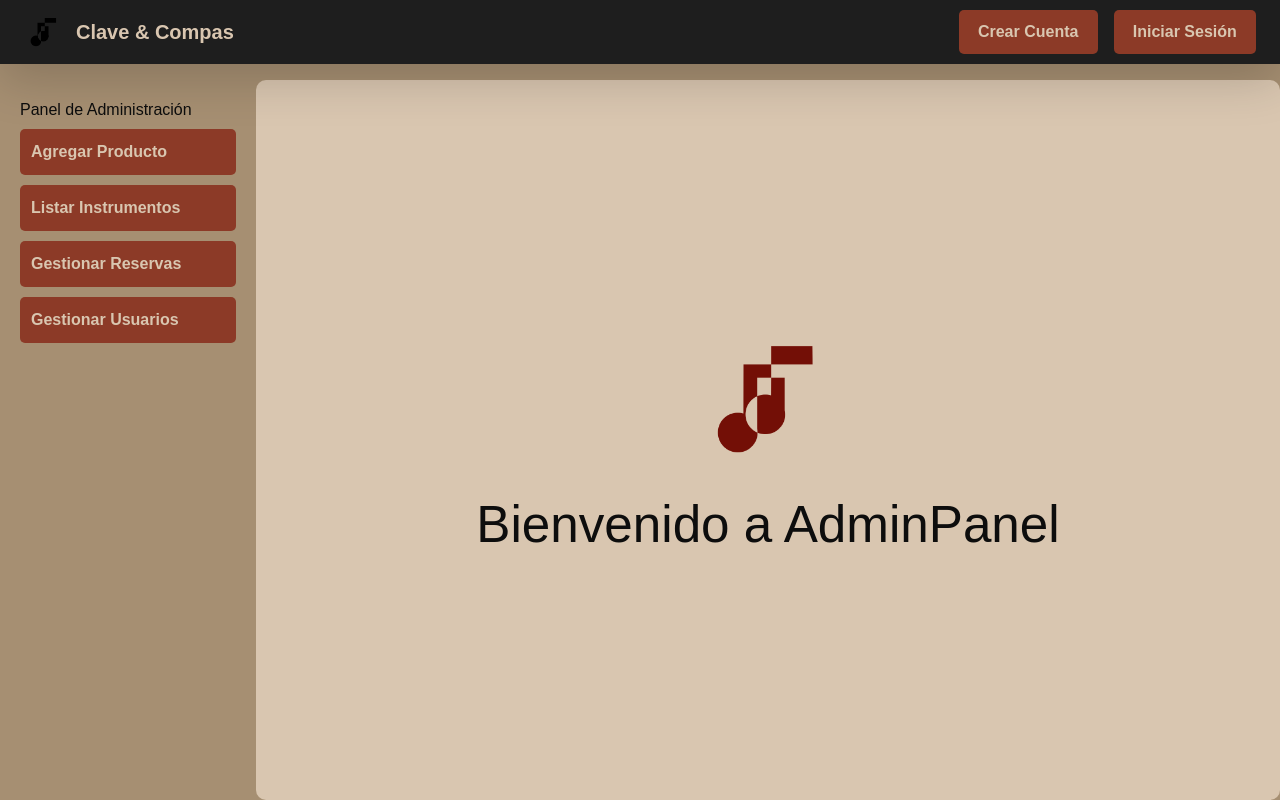
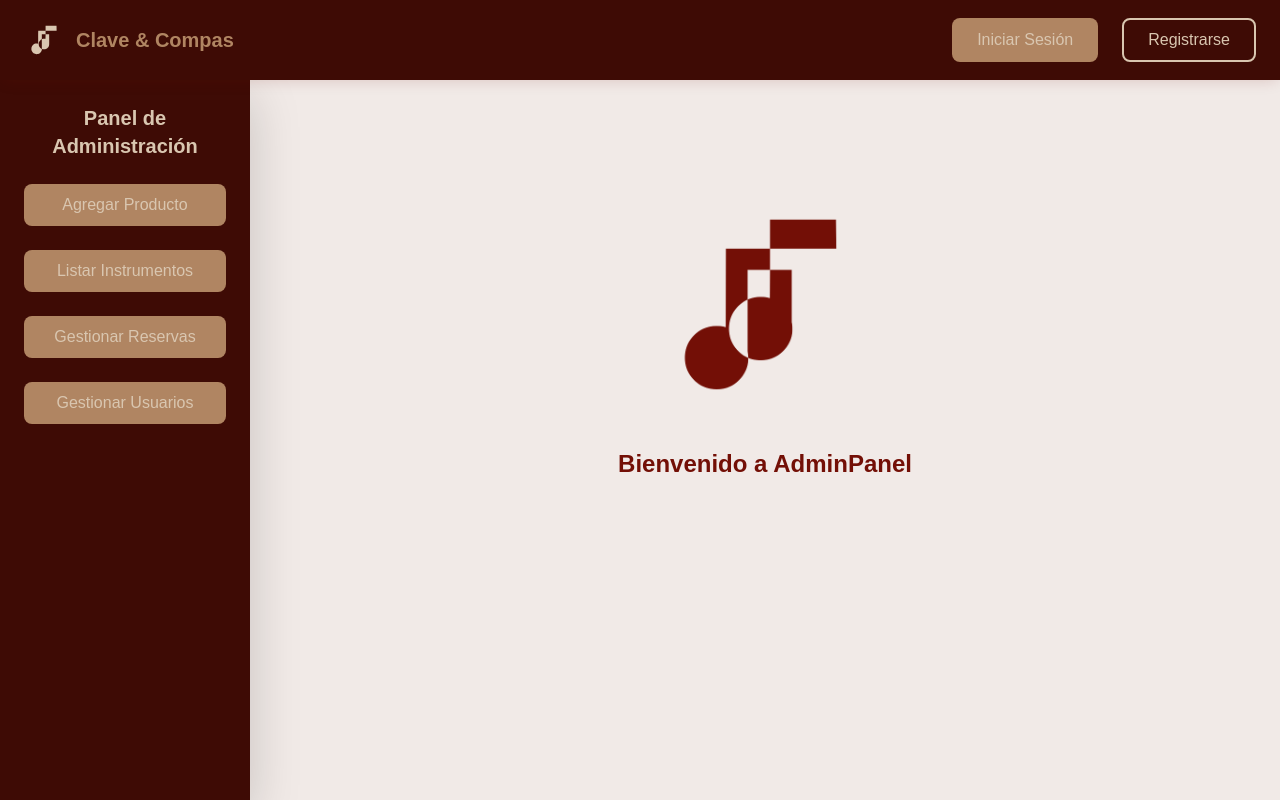
Before and after one commit to toniix/Projecto-Integrador-Frontend, a React (Vite) app: page /admin in a window 1280 px wide. Built offline with nearby package versions, Linux system fonts and the light colour scheme; no server answers.

Commit message:
estilos del home y panel de administracion

```diff
--- a/src/App.css
+++ b/src/App.css
@@ -7,21 +7,21 @@
    ====================================================== */
 
 :root {
-  --color1: #a68f72;
+  --color1: #c6bcb0;
   --color2: #d9c6b0;
   --color3: #8c3a27;
   --color4: #d95a4e;
   --color5: #0d0d0d;
 }
 
-/* html,
+html,
 body {
-  background: var(--co);
+  background: #f1eae7;
   margin: 0;
   padding: 0;
   box-sizing: border-box;
   font-family: "Alata", sans-serif;
-} */
+}
 
 /* header {
   width: 100%;
@@ -42,14 +42,14 @@ header a:hover {
   text-decoration: none;
 } */
 
-.logo a {
+/* .logo a {
   display: flex;
   align-items: center;
   text-decoration: none;
   color: #d9c6b0;
-}
+} */
 
-.logo img {
+/* .logo img {
   height: 40px;
   margin-right: 10px;
 }
@@ -60,12 +60,12 @@ nav ul {
   gap: 20px;
   margin: 0;
   padding: 0;
-}
+} */
 
-nav a {
+/* nav a {
   color: #d9c6b0;
   text-decoration: none;
-}
+} */
 
 /* .auth-buttons button {
   background: #d95a4e;
@@ -80,9 +80,9 @@ nav a {
   outline: none;
 } */
 
-.auth-buttons button + button {
+/* .auth-buttons button + button {
   margin-left: 10px;
-}
+} */
 
 /* .auth-buttons button:hover {
   background: #a83221;
@@ -94,7 +94,7 @@ main {
 }
 
 /* Sección Hero */
-.hero {
+/* .hero {
   background-color: var(--color1);
   color: var(--color5);
   padding: 40px 20px;
@@ -114,7 +114,7 @@ main {
 .hero-content p {
   font-size: 1.2rem;
   margin-bottom: 30px;
-}
+} */
 
 /* .btn-cta {
   background: #d95a4e;
@@ -149,7 +149,7 @@ main {
   justify-content: center;
 }
 
-.category-btn {
+/* .category-btn {
   font-size: 1rem;
   background: var(--color5);
   color: var(--color1);
@@ -161,15 +161,15 @@ main {
   transition: background 0.3s, color 0.3s;
   border-radius: 0;
   font-family: "Alata", sans-serif;
-}
+} */
 
-.category-btn:hover {
+/* .category-btn:hover {
   background: var(--color3);
   color: #d9c6b0;
   border: none;
-}
+} */
 
-.category-btn:first-of-type {
+/* .category-btn:first-of-type {
   border-top-left-radius: 5px;
   border-bottom-left-radius: 5px;
 }
@@ -178,17 +178,17 @@ main {
   border-right: 1px solid var(--color1);
   border-top-right-radius: 5px;
   border-bottom-right-radius: 5px;
-}
+} */
 
-.popular-title {
+/* .popular-title {
   color: var(--color5);
-}
+} */
 
 /* Sección Productos Recomendados */
-.featured-products h2 {
+/* .featured-products h2 {
   font-size: 2rem;
   margin-bottom: 40px;
-}
+} */
 
 .products-grid {
   display: grid;
@@ -199,18 +199,23 @@ main {
 }
 
 .product-card {
-  background: var(--color5);
+  background: white;
   border-radius: 5px;
   box-shadow: 0 2px 5px rgba(0, 0, 0, 0.1);
   padding: 20px;
+  width: 90%;
+}
+
+.product-card:hover {
+  box-shadow: 0 8px 10px rgba(0, 0, 0, 0.1);
 }
 
 .product-card img {
-  width: 100%;
+  width: 60%;
   aspect-ratio: 1 / 1;
-  object-fit: cover;
   border-radius: 5px;
   margin-bottom: 10px;
+  justify-self: center;
 }
 
 .product-card h3 {
@@ -222,37 +227,36 @@ main {
 }
 
 /* Sección Productos Aleatorios */
-.random-products {
+/* .random-products {
   padding: 40px 20px;
   text-align: center;
   background-color: #d9c6b0;
-  color: var(--color1);
-}
+} */
 
-.random-products h2 {
+/* .random-products h2 {
   font-size: 2rem;
   margin-bottom: 30px;
-}
+} */
 
 .random-products-grid {
   display: grid;
   grid-template-columns: repeat(2, 1fr);
   grid-auto-rows: auto;
   gap: 20px;
-  max-width: 1000px;
+  max-width: 800px;
   margin: 0 auto;
 }
 
 /* Buscador en la sección Hero */
-.search-form {
+/* .search-form {
   display: flex;
   justify-content: center;
   align-items: center;
   gap: 10px;
   margin-top: 20px;
-}
+} */
 
-.search-input {
+/* .search-input {
   width: 60%;
   max-width: 300px;
   padding: 8px;
@@ -261,17 +265,17 @@ main {
   background-color: #d9c6b0;
   font-size: 1rem;
   font-family: "Alata", sans-serif;
-}
-
+} */
+/*
 .search-input:focus {
   outline: none;
   border: solid 2px var(--color3);
-}
+} */
 
-.search-btn {
+/* .search-btn {
   padding: 9px 16px;
   font-size: 1rem;
-}
+} */
 
 /* ======================================================
       Media Queries para Responsividad
--- a/src/components/common/Header.jsx
+++ b/src/components/common/Header.jsx
@@ -1,20 +1,20 @@
 import { useState } from "react";
 import { Link } from "react-router-dom";
 import { Menu, X } from "lucide-react";
-import logoCandC from "/LogoC&C.png";
+import Logo1 from "/img/logo1.svg";
 
 function Header() {
   const [isMenuOpen, setIsMenuOpen] = useState(false);
 
   return (
-    <header className="fixed top-0 left-0 right-0 bg-[#1e1e1e] shadow-lg z-50">
+    <header className="fixed top-0 left-0 right-0 bg-[#3e0b05] shadow-[0_2px_15px_-3px_rgba(115,15,6,0.2)] z-50">
       <div className="max-w-7xl mx-auto px-4 sm:px-6 lg:px-8">
-        <div className="flex items-center justify-between h-16">
+        <div className="flex items-center justify-between h-20">
           {/* Logo and Name */}
-          <Link to={"/"}>
+          <Link to={"/"} className="group flex items-center space-x-3 transition-transform duration-300 hover:-translate-y-0.5">
           <div className="flex items-center space-x-3">
-            <img src={logoCandC} alt="Logo" className="w-10 h-10" />
-            <span className="text-[#d9c6b0] text-xl font-bold hidden sm:block">
+            <img src={Logo1} alt="Logo" className="w-10 h-10" />
+            <span className="text-[#b08562] text-xl font-bold hidden sm:block">
               Clave &amp; Compas
             </span>
           </div>
@@ -24,22 +24,22 @@ function Header() {
           <div className="sm:hidden">
             <button
               onClick={() => setIsMenuOpen(!isMenuOpen)}
-              className="text-[#d9c6b0] hover:text-[#b08562] transition-colors"
+              className="text-[#d9c6b0] hover:text-[#b08562] transition-colors p-2 rounded-lg hover:bg-[#730f06]/20"
             >
               {isMenuOpen ? <X size={24} /> : <Menu size={24} />}
             </button>
           </div>
 
           {/* Desktop Menu */}
-          <div className="hidden sm:flex sm:space-x-4">
-            {/* <button className="px-4 py-2 bg-[#730f06] text-white rounded-lg hover:bg-[#b08562] transition-colors">
+          <div className="hidden sm:flex sm:space-x-6">
+            <button className="px-4 py-2 bg-[#b08562] text-[#d9c6b0] rounded-lg hover:bg-[#730f06] transition-colors">
               Iniciar Sesión
             </button>
-            <button className="px-4 py-2 border-2 border-[#d9c6b0] text-[#d9c6b0] rounded-lg hover:bg-[#d9c6b0] hover:text-[#1e1e1e] transition-colors">
+            <button className="px-4 py-2 border-2 border-[#d9c6b0] text-[#d9c6b0] rounded-lg hover:bg-[#d9c6b0] hover:text-[#730f06] transition-colors">
               Registrarse
-            </button> */}
-            <button className=" custom-button">Crear Cuenta</button>
-            <button className=" custom-button">Iniciar Sesión</button>
+            </button>
+            {/* <button className=" custom-button">Crear Cuenta</button>
+            <button className=" custom-button">Iniciar Sesión</button> */}
           </div>
         </div>
 
@@ -52,7 +52,7 @@ function Header() {
           <button className="w-full px-4 py-2 bg-[#730f06] text-white rounded-lg hover:bg-[#b08562] transition-colors">
             Iniciar Sesión
           </button>
-          <button className="w-full px-4 py-2 border-2 border-[#d9c6b0] text-[#d9c6b0] rounded-lg hover:bg-[#d9c6b0] hover:text-[#1e1e1e] transition-colors">
+          <button className="w-full px-4 py-2 border-2 border-[#d9c6b0] text-[#d9c6b0] rounded-lg hover:bg-[#d9c6b0] hover:text-[#730f06] transition-colors">
             Registrarse
           </button>
         </div>
--- a/src/components/common/PaginationComponent.jsx
+++ b/src/components/common/PaginationComponent.jsx
@@ -1,5 +1,6 @@
 import Pagination from 'react-bootstrap/Pagination';
 import PropTypes from 'prop-types';
+import "../../styles/ListProduct.css"
 
 const PaginationComponent = ({ currentPage, totalPages, setCurrentPage }) => {
     const handlePageChange = (page) => {
@@ -18,6 +19,7 @@ const PaginationComponent = ({ currentPage, totalPages, setCurrentPage }) => {
                     key={index + 1}
                     active={index + 1 === currentPage}
                     onClick={() => handlePageChange(index + 1)}
+                    className='custom-pagination-item'
                 >
                     {index + 1}
                 </Pagination.Item>
--- a/src/pages/admin/AdminPanel.jsx
+++ b/src/pages/admin/AdminPanel.jsx
@@ -1,55 +1,50 @@
 import { useEffect, useState } from "react";
 import { InstrumentForm } from "../../components/instrument/InstrumentForm";
 import { ListProduct } from "./ListProduct";
-import "../../styles/AdminPanel.css";
+import "../../styles/AdminPanel.css"
 
 export const AdminPanel = () => {
-  const [view, setView] = useState("home"); // Vista inicial con el logo
+  const [view, setView] = useState("home");
   const [isModalOpen, setIsModalOpen] = useState(false);
+
   useEffect(() => {
     if (window.innerWidth < 1024) {
       alert("Este panel no está disponible en dispositivos móviles.");
-      return;
     }
   }, []);
 
   return (
-    <main className="admin-panel">
-      <aside className="admin-menu">
-        <h3>Panel de Administración</h3>
-        <InstrumentForm
-          isOpen={isModalOpen}
-          onClose={() => setIsModalOpen(false)}
-        />
-        <button onClick={() => setIsModalOpen(true)}>Agregar Producto</button>
-        <button onClick={() => setView("list")}>Listar Instrumentos</button>
-        <button onClick={() => setView("manage-reservations")}>
-          Gestionar Reservas
-        </button>
-        <button onClick={() => setView("manage-users")}>
-          Gestionar Usuarios
-        </button>
+    <main className="min-h-screen grid grid-cols-[250px_1fr] bg-[#f1eae7] text-[#1e1e1e]">
+      {/* Menú Lateral */}
+      <aside className="bg-[#3e0b05] text-white p-6 flex flex-col gap-4 shadow-lg">
+        <h3 className="text-xl text-center font-bold text-[#d9c6b0]">Panel de Administración</h3>
+        <InstrumentForm isOpen={isModalOpen} onClose={() => setIsModalOpen(false)} />
+        <button className="btn-admin" onClick={() => setIsModalOpen(true)}>Agregar Producto</button>
+        <button className="btn-admin" onClick={() => setView("list")}>Listar Instrumentos</button>
+        <button className="btn-admin" onClick={() => setView("manage-reservations")}>Gestionar Reservas</button>
+        <button className="btn-admin" onClick={() => setView("manage-users")}>Gestionar Usuarios</button>
       </aside>
-      <section className="admin-content">
-        {view === "home" && ( // Vista por defecto con logo y nombre
-          <div className="home-view">
-            <img
-              src="/img/logo.png"
-              alt="Logo de la App"
-              className="panel-logo"
-            />
-            <h1>Bienvenido a AdminPanel</h1>
+
+      {/* Contenido */}
+      <section className="p-6">
+        {view === "home" && (
+          <div className="flex flex-col items-center text-center">
+            <img src="/img/logo.png" alt="Logo de la App" className="w-60 mx-auto mt-20 mb-4" />
+            <h1 className="text-2xl font-bold text-[#730f06]">Bienvenido a AdminPanel</h1>
           </div>
         )}
         {view === "list" && (
           <div>
-            <h3 className="title-lista">Lista de Instrumentos</h3>{" "}
-            {/* Encabezado pregunta*/}
+            <h3 className="text-xl font-semibold text-[#1e1e1e] mb-4">Lista de Instrumentos</h3>
             <ListProduct />
           </div>
         )}
-        {view === "manage-reservations" && <h3>Gestión de Reservas</h3>}
-        {view === "manage-users" && <h3>Gestión de Usuarios</h3>}
+        {view === "manage-reservations" && (
+          <h3 className="text-xl font-semibold text-[#1e1e1e]">Gestión de Reservas</h3>
+        )}
+        {view === "manage-users" && (
+          <h3 className="text-xl font-semibold text-[#1e1e1e]">Gestión de Usuarios</h3>
+        )}
       </section>
     </main>
   );
--- a/src/styles/AdminPanel.css
+++ b/src/styles/AdminPanel.css
@@ -1,56 +1,19 @@
-.admin-panel {
-  display: flex;
-  height: 100vh;
+@tailwind base;
+@tailwind components;
+@tailwind utilities;
+
+/* Botones estilizados */
+.btn-admin {
+  @apply bg-[#b08562] text-[#d9c6b0] py-2 px-4 rounded-lg  hover:text-[#730f06] hover:bg-[#d9c6b0] transition;
 }
 
-.title-lista {
-  text-align: center;
-  color: var(--color3);
-  font-weight: bold;
+/* Logo centrado */
+.panel-logo {
+  width: 100px;
+  margin-bottom: 1rem;
 }
 
-.admin-menu {
-  width: 20%;
-  background-color: var(--color1);
-  color: var(--color5);
-  padding: 20px;
-  display: flex;
-  flex-direction: column;
-  gap: 10px;
+/* Ajustes generales */
+.admin-content {
+  padding: 1.5rem;
 }
-
-.admin-menu button {
-  background: var(--color3);
-  color: var(--color2);
-  font-weight: bold;
-  border-radius: 5px;
-  padding: 10px;
-  cursor: pointer;
-  text-align: left;
-}
-
-.admin-menu button:hover {
-  background: linear-gradient(45deg, var(--color4), var(--color3)) !important;
-}
-
-.admin-content {
-  flex: 1;
-  padding: 20px;
-  background-color: var(--color2);
-  overflow-y: auto;
-  border-radius: 10px;
-}
-
-.home-view {
-  display: flex;
-  flex-direction: column;
-  align-items: center;
-  justify-content: center;
-  height: 100%;
-  text-align: center;
-}
-
-.panel-logo {
-  width: 150px; /* Ajusta el tamaño según tu logo */
-  margin-bottom: 20px;
-}
--- a/src/styles/Button.css
+++ b/src/styles/Button.css
@@ -1,29 +1,27 @@
 
 .custom-button {
-    background: var(--color3) !important;
-    color: var(--color2) !important;
     border: none !important;
     border-radius: 5px !important;
-    font-weight: bold !important;
     transition: all 0.3s ease !important;
     transform: scale(1) !important;
     font-family: "Alata", sans-serif !important;
+    padding: 10px !important;
+    margin-left: 10px;
 }
 
 .custom-button:hover {
-    background: linear-gradient(45deg, var(--color4), var(--color3)) !important;
     transform: scale(1.05) !important;
 }
 
-.custom-button:active,
+/*.custom-button:active,
 .custom-button:active:focus-visible {
     background-color: #a83221;
     color: #e0cfbc;
     outline: none;
-}
+} */
 
 /* Botón para volver arriba */
-.btn-subir {
+/* .btn-subir {
     position: fixed;
     bottom: 20px;
     right: 20px;
@@ -31,4 +29,5 @@
     border-radius: 5px;
     font-size: 14px;
     z-index: 999;
-}
+    color: #f1eae7;
+} */
--- a/src/styles/Modal.css
+++ b/src/styles/Modal.css
@@ -1,49 +1,14 @@
-:root {
-    --color1: #A68F72;
-    --color2: #D9C6B0;
-    --color3: #8C3A27;
-    --color4: #D95A4E;
-    --color5: #0D0D0D;
-}
-.modal-overlay .modal-header {
-    background-color: var(--color5);
-    color: var(--color1);
-    border-bottom: none;
-}
+@tailwind base;
+@tailwind components;
+@tailwind utilities;
 
-.modal-header .btn-close {
-    filter: brightness(0) invert(1);
-
-}
-
-.modal-overlay .modal-body {
-    background-color: var(--color2);
-    border-radius: 0 0 5px 5px;
-}
-
-.modal-overlay .form-label {
-    color: var(--color5);
-}
-
-.modal-overlay .form-control {
-    background-color: var(--color1) !important;
-    color: var(--color5) !important;
-    border: 1px solid var(--color5) !important;
-}
-
-.modal-overlay .form-control:focus,
-.modal-overlay .form-control:active {
-    background-color: var(--color2) !important;
-    box-shadow: none;
-    border-color: var(--color4);
-}
-
-.modal-overlay .form-check-label {
-    color: var(--color5);
+.select-category {
+    @apply w-full px-4 py-2 border border-[#730f06]
+    text-[#b08562] rounded-lg focus:outline-none focus:border-[#b08562] bg-[#f1eae7]
 }
 
 /* Personalización del checkbox */
-.custom-checkbox .form-check-input {
+/* .custom-checkbox .form-check-input {
     width: 20px;
     height: 20px;
     border: 2px solid var(--color3);
@@ -51,14 +16,14 @@
     background-color: transparent;
     border-radius: 4px;
     transition: all 0.3s;
-}
+} */
 
-.custom-checkbox .form-check-input:checked {
-    background-color: var(--color3); /* Color cuando está seleccionado */
-    border-color: var(--color3);
-}
+/* .custom-checkbox .form-check-input:checked { */
+    /* background-color: var(--color3); Color cuando está seleccionado */
+    /* border-color: var(--color3);
+} */
 
-.custom-checkbox .form-check-input:focus {
+/* .custom-checkbox .form-check-input:focus {
     box-shadow: none;
     border-color: var(--color3);
 }
@@ -66,4 +31,4 @@
 .custom-checkbox .form-check-label {
     color: #0D0D0D;
     padding-left: 8px;
-}
+} */
```
Also changed, not shown: src/components/instrument/InstrumentForm.jsx (+26 -25 lines), src/pages/Home.jsx (+28 -18 lines), src/pages/admin/ListProduct.jsx (+27 -24 lines), src/styles/ListProduct.css (+15 -97 lines), public/img/logo1.svg (added).
